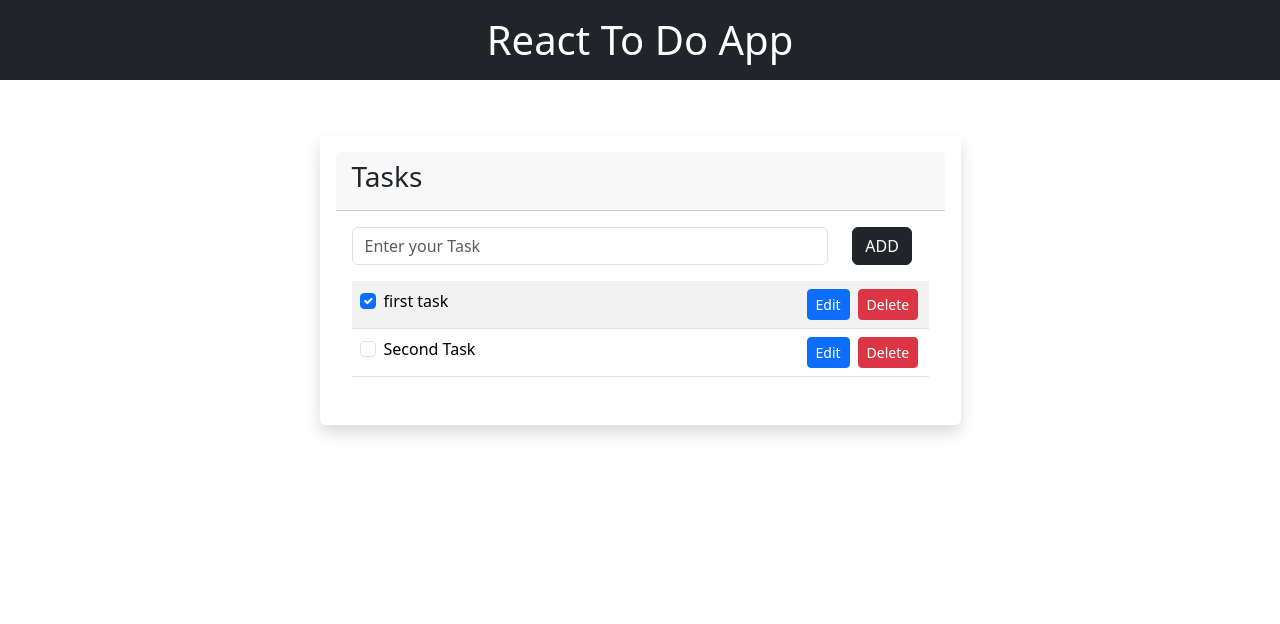
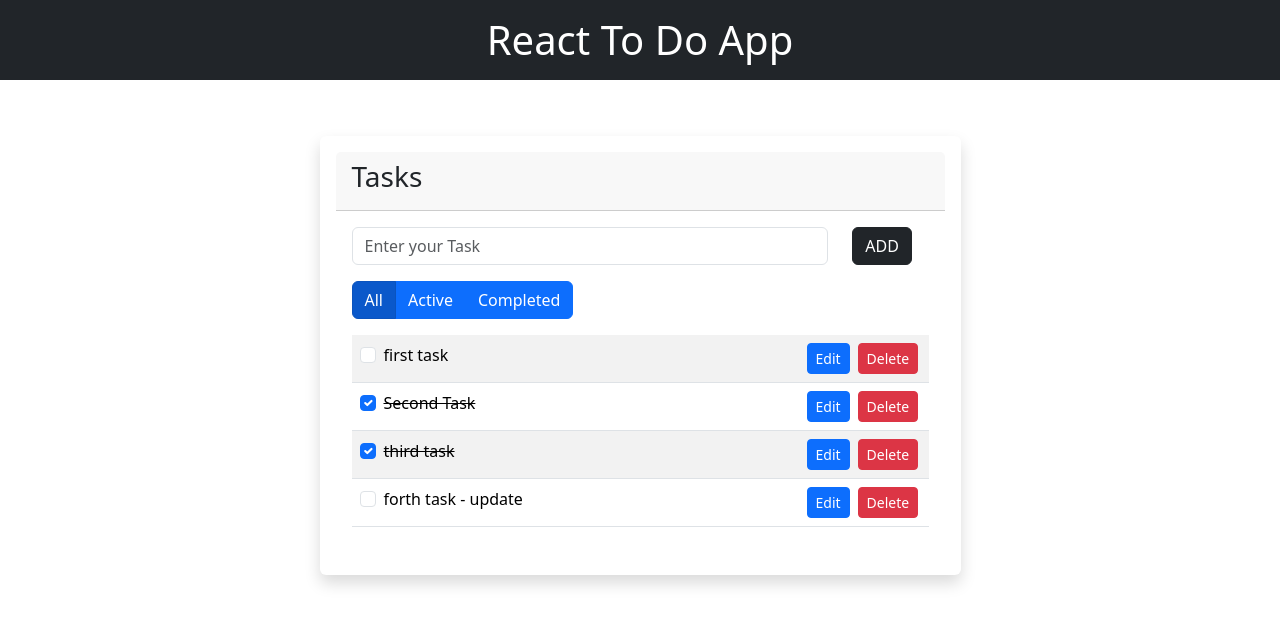
Before and after one commit to Majid-Razzaq/React-ToDo-app, a React (Create React App) app: page / in a window 1280 px wide. Shown: the top 624 px of the page. Built offline with nearby package versions, Linux system fonts and the light colour scheme; data requests are answered from the project's data file.

Commit message:
updated code

```diff
--- a/db.json
+++ b/db.json
@@ -2,13 +2,23 @@
   "tasks": [
     {
       "title": "first task",
-      "status": "completed",
+      "status": "active",
       "id": "1"
     },
     {
       "title": "Second Task",
+      "status": "completed",
+      "id": "2a4d"
+    },
+    {
+      "title": "third task",
+      "status": "completed",
+      "id": "fcc0"
+    },
+    {
+      "title": "forth task - update",
       "status": "active",
-      "id": "2a4d"
+      "id": "dcd9"
     }
   ]
 }
--- a/src/App.js
+++ b/src/App.js
@@ -1,8 +1,10 @@
 import 'bootstrap/dist/css/bootstrap.min.css';
 import { useEffect, useState } from 'react';
+import './style.css';
 
 function App() {
 
+  const [activeClass, setActiveClass] = useState('all');
   const [text, setText] = useState('');
   const [tasks, setTasks] = useState([]);
   const [taskAddForm, setTaskAddForm] = useState(true);
@@ -40,6 +42,20 @@ function App() {
     const res = await fetch('http://localhost:3500/tasks');
     const data = await res.json();
     //console.log(data);
+    setTasks(data);
+  }
+
+  // filter your data using this method
+  const filterTasks = async (status) => {
+    setActiveClass(status);
+
+    if(status == 'all'){
+      fetchTasks();
+      return;
+    }
+
+    const res = await fetch('http://localhost:3500/tasks?status='+ status);
+    const data = await res.json();
     setTasks(data);
   }
 
@@ -163,6 +179,15 @@ function App() {
                  }
 
                       <div className='row'>
+
+                        <div className='col-md-12 mb-3'>
+                          <div className='btn-group' role='group' aria-label='Basic example'>
+                              <button onClick={() => filterTasks('all')} type='button' className={`btn btn-primary ${activeClass == 'all' && 'active'}`}>All</button>
+                              <button onClick={() => filterTasks('active')} type='button' className={`btn btn-primary ${activeClass == 'active' && 'active'}`}>Active</button>
+                              <button onClick={() => filterTasks('completed')} type='button' className={`btn btn-primary ${activeClass == 'completed' && 'active'}`}>Completed</button>
+                          </div>
+                        </div>
+
                         <div className='col-md-12'>
                           <table className='table table-striped'>
                             <tbody>
@@ -172,7 +197,7 @@ function App() {
                                       <td>
                                           <div className='form-check'>
                                               <input defaultChecked={task.status == 'completed'} onClick={(e) => updateTaskStatus(e,task)} className='form-check-input' type='checkbox' id={`status-${task.id}`} />
-                                              <label className='form-check-label text-completed' htmlFor={`status-${task.id}`}>{task.title}</label>
+                                              <label className={`form-check-label ${task.status == 'completed' && 'text-completed'}`} htmlFor={`status-${task.id}`}>{task.title}</label>
                                           </div>
                                       </td>
                                       <td width="130">
--- /dev/null
+++ b/src/style.css
@@ -0,0 +1,3 @@
+.text-completed {
+    text-decoration: line-through;
+}
```
